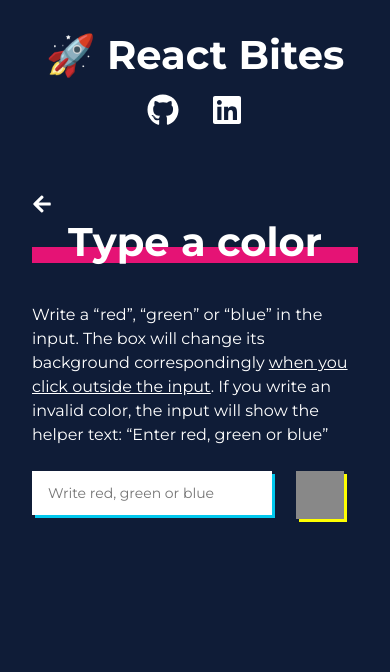
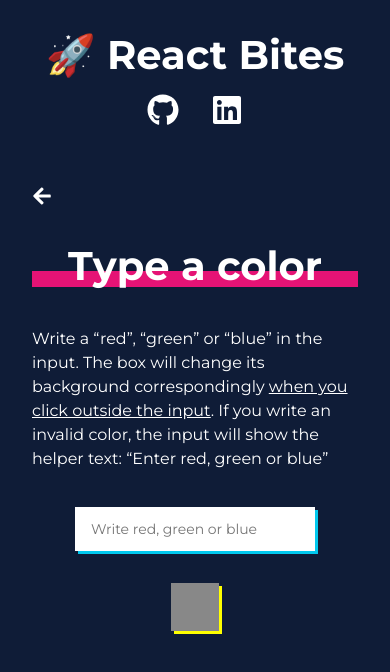
Before and after one commit to AlbaCasas/react-bites, a React (Create React App) app: page /color in a window 390 px wide. Shown: the top 672 px of the page. Built offline with nearby package versions, Linux system fonts and the light colour scheme.

Commit message:
fix responsive

```diff
--- a/src/components/Layout/Layout.scss
+++ b/src/components/Layout/Layout.scss
@@ -43,6 +43,7 @@
   }
   &__main {
     width: 800px;
+    padding-bottom: 72px;
   }
 }
 
@@ -51,7 +52,7 @@
     &__header {
       flex-direction: column;
       align-items: center;
-      margin-bottom: 32px;
+      margin-bottom: 24px;
       padding: 32px 16px;
     }
     &__title {
@@ -61,9 +62,13 @@
     &__icon--github {
       margin-right: 32px;
     }
+    &__icon--back {
+      margin-bottom: 32px;
+    }
     &__main {
       width: 100%;
       padding: 0px 32px;
+      padding-bottom: 72px;
     }
   }
 }
--- a/src/pages/challenges/Color/Color.scss
+++ b/src/pages/challenges/Color/Color.scss
@@ -19,3 +19,17 @@
     display: flex;
   }
 }
+
+@media (max-width: $media-mobile) {
+  .color {
+    &__solution {
+      flex-direction: column;
+      align-items: center;
+      margin-top: 36px;
+    }
+    &__box {
+      margin-left: 0;
+      margin-top: 24px;
+    }
+  }
+}
```
